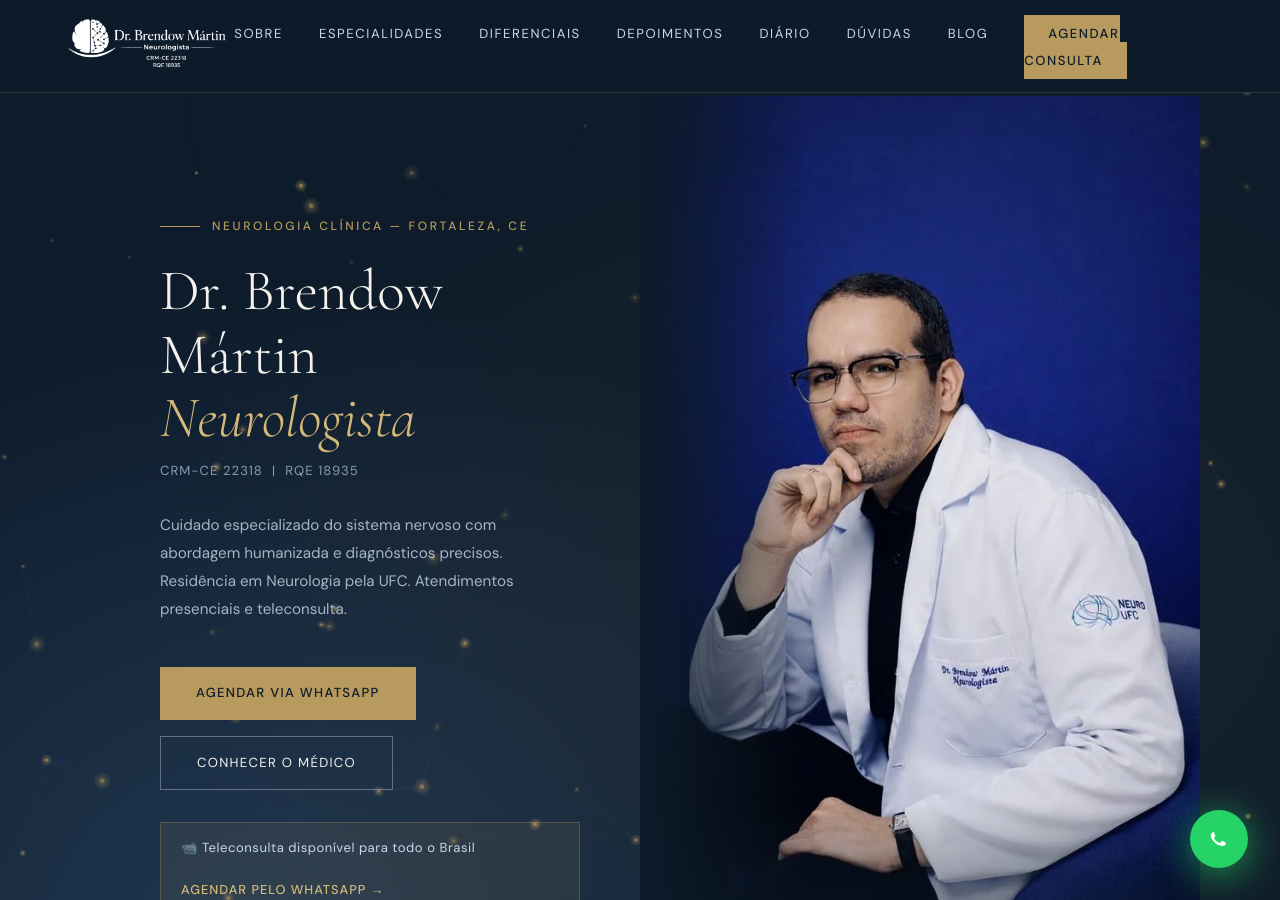
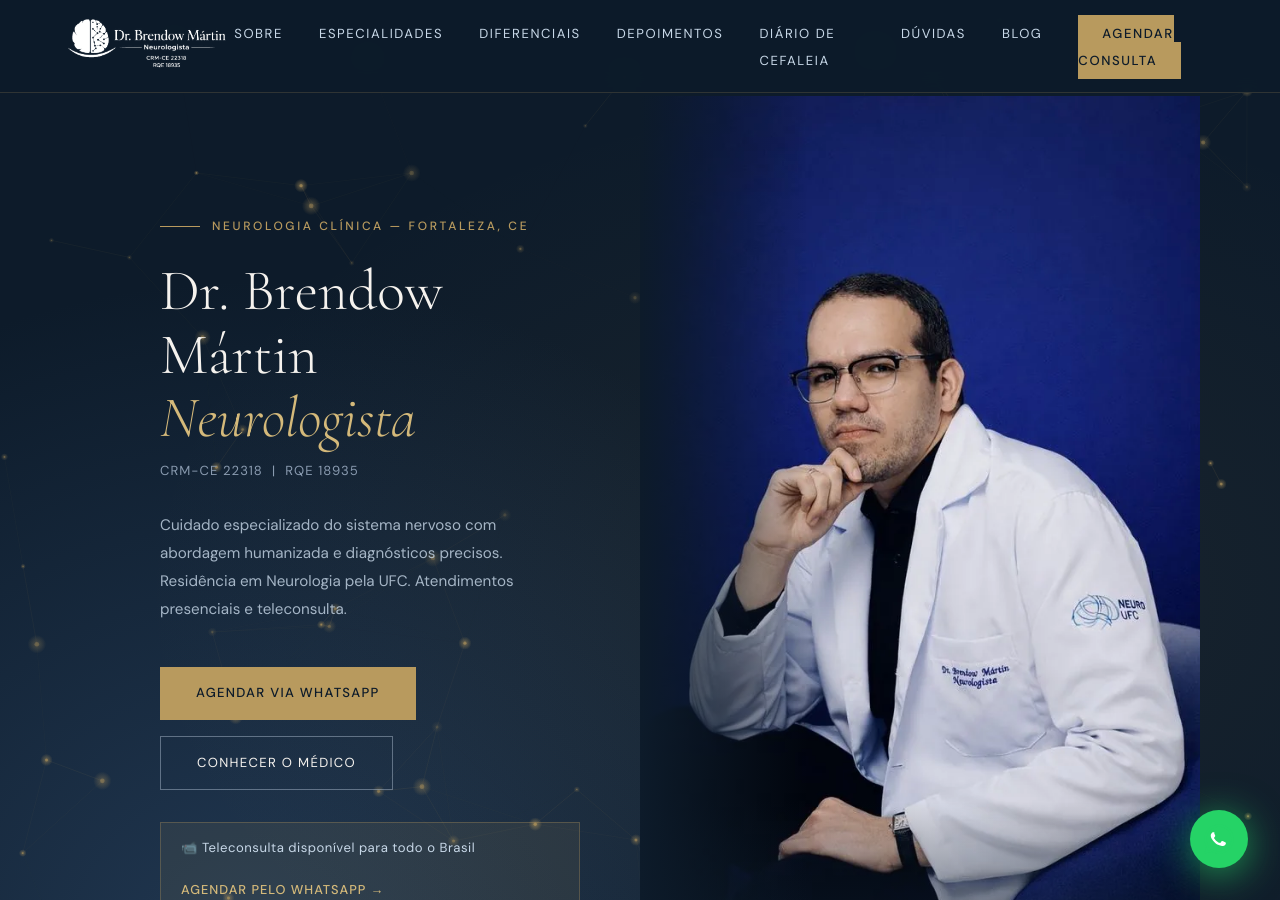
Before and after one commit to neurobrendow-dev/Neurobrendow-dev.GitHub.io, a Jekyll site: the page built from index.html, in a window 1280 px wide and 900 px high. Built offline with Jekyll 4.4.1, drawn with Linux system fonts in a browser that asks for light colours.

Commit message:
Update link text for Diário de Cefaleia

```diff
--- a/index.html
+++ b/index.html
@@ -1213,7 +1213,7 @@ src="https://www.facebook.com/tr?id=4326035137637944&ev=PageView&noscript=1"/>
     <li><a href="#especialidades">Especialidades</a></li>
     <li><a href="#diferenciais">Diferenciais</a></li>
     <li><a href="#depoimentos">Depoimentos</a></li>
-    <li><a href="/diariodecefaleia/">Diário</a></li>
+    <li><a href="/diariodecefaleia/">Diário de Cefaleia</a></li>
     <li><a href="#faq">Dúvidas</a></li>
     <li><a href="/blog/">Blog</a></li>
     <li><a href="#contato" class="nav-cta" onclick="fbq('track','InitiateCheckout',{content_name:'nav_agendar'});">Agendar Consulta</a></li>
```
